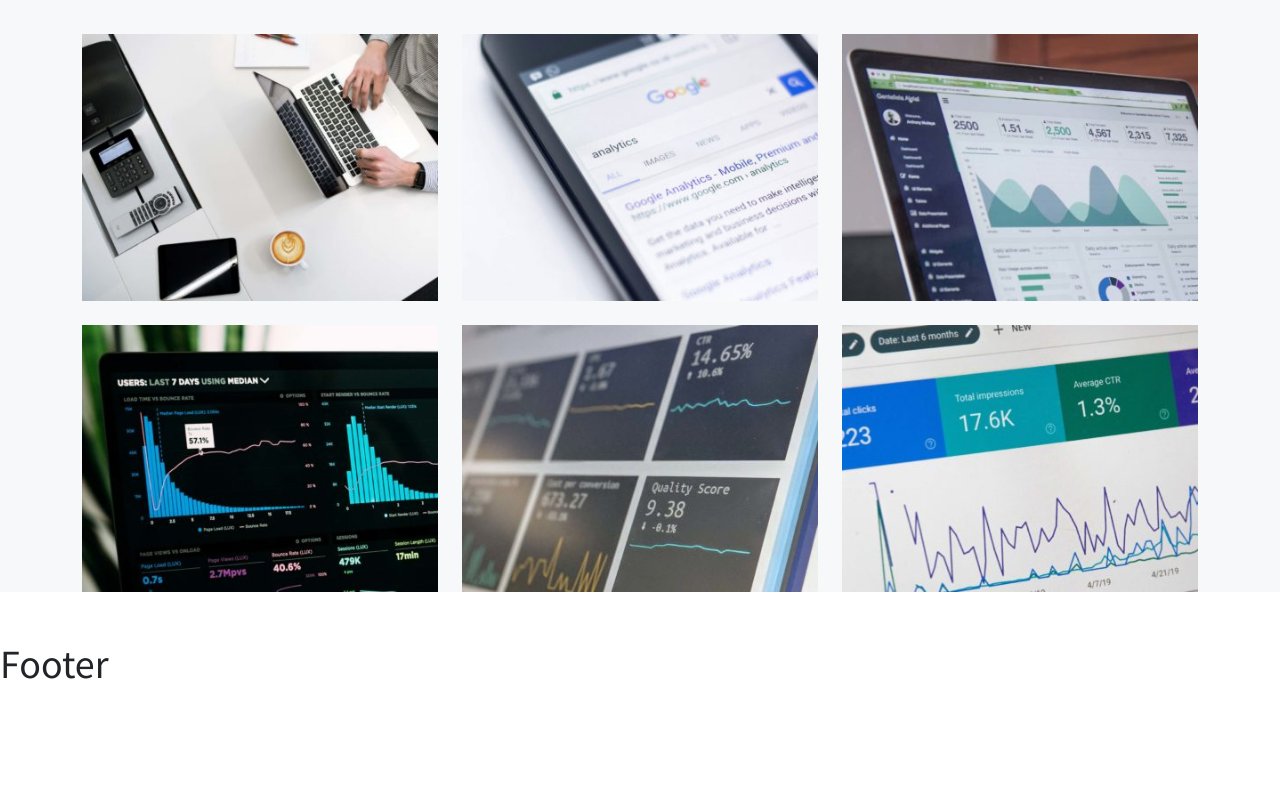
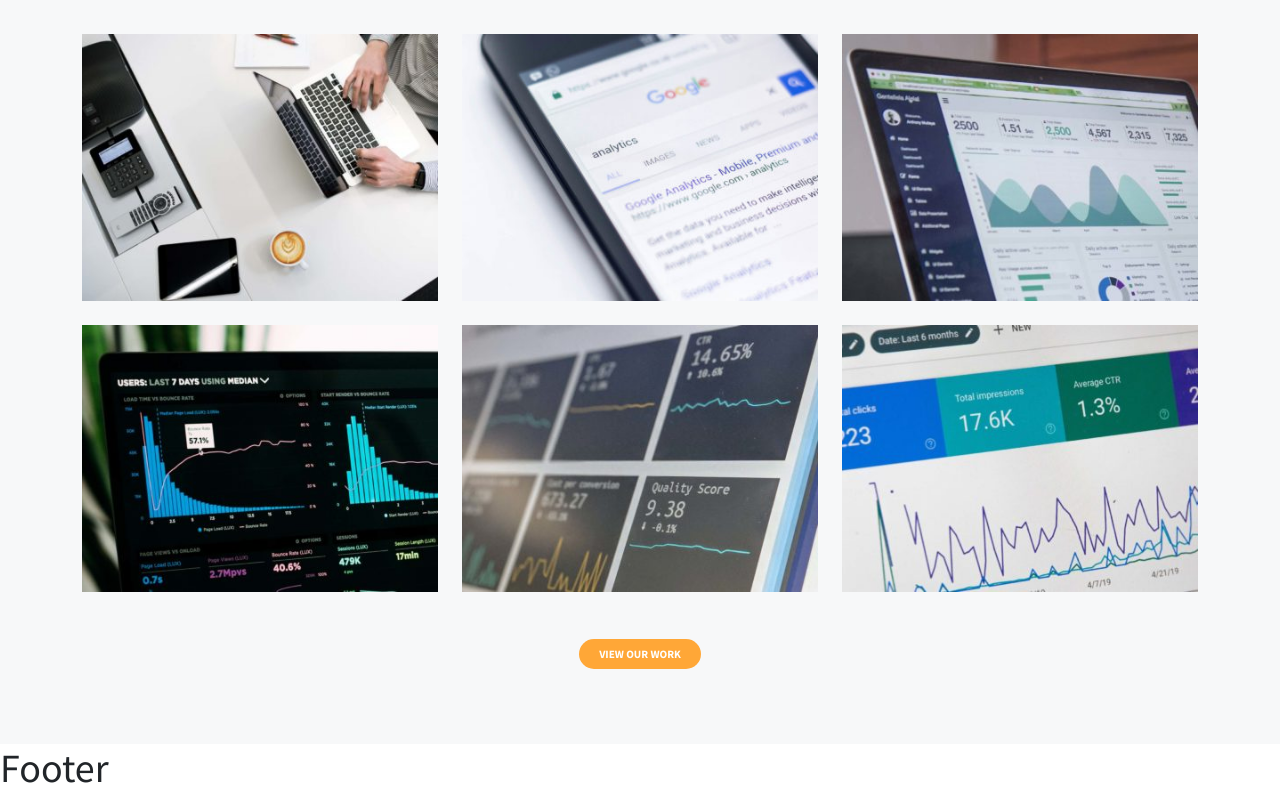
Before and after one commit to Devfrank94/proj-html-vuejs, a Vue app: page / in a window 1280 px wide. Shown: the part 1877-2677 px from the top of the page. Before the commit the page ends 2573 px from the top, so only its background shows below. Built offline with nearby package versions, Linux system fonts and the light colour scheme.

Commit message:
complete section 3

```diff
--- a/src/components/Main.vue
+++ b/src/components/Main.vue
@@ -167,11 +167,14 @@ export default {
           </div>
         </div>
       </div>
-
+      <span class="fm-btn btn-orange">view our work</span>
     </div>
     <!-- ****/CARDS CASE STUDY**** -->
 
 </section>
+<!-- ****** /2.3 - Section 3 Our Work ********-->
+
+
 
 
 
@@ -274,6 +277,8 @@ export default {
 
 .Sect3{
 
+  padding-bottom: 80px;
+
   .fmcard{
     cursor: pointer;
   }
```
